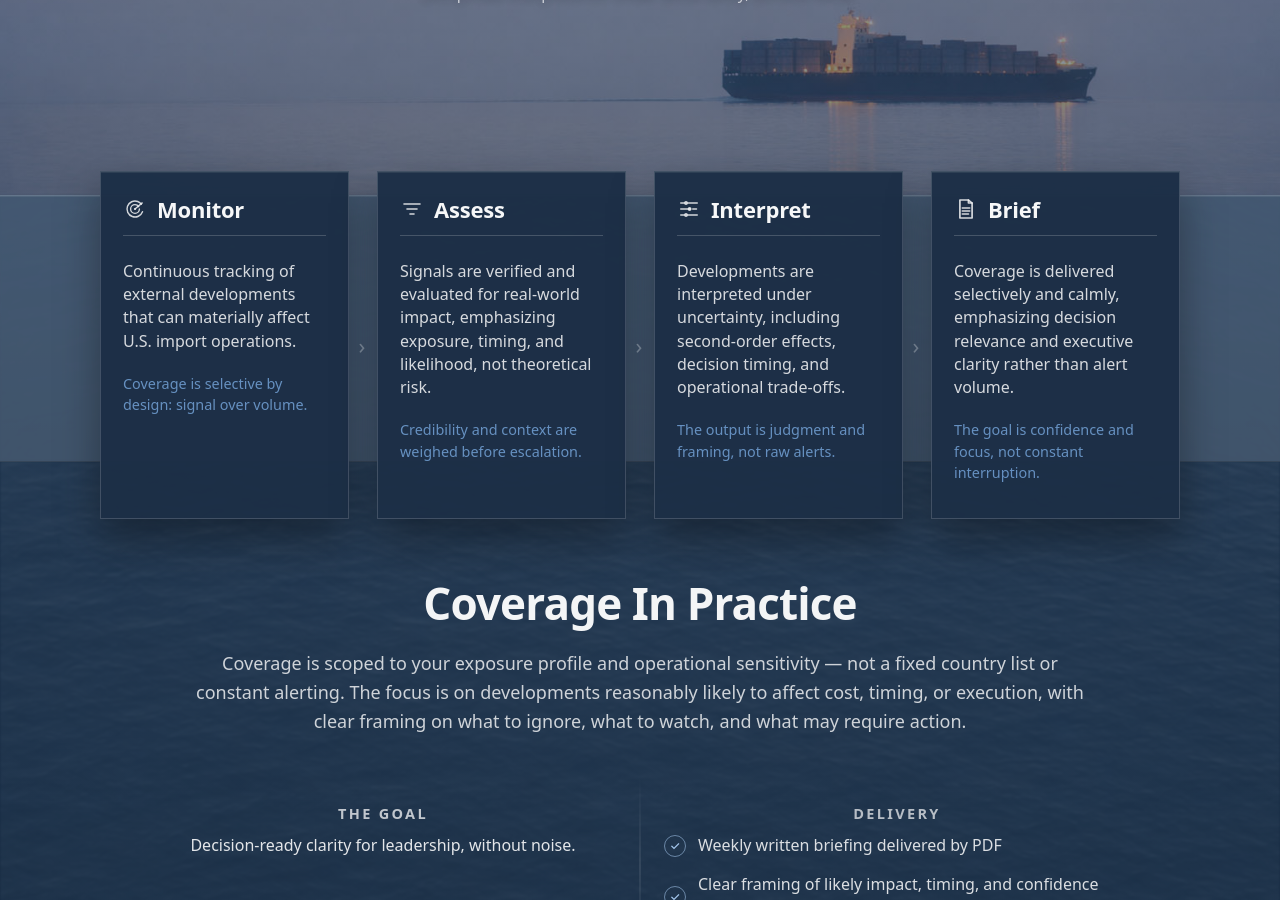
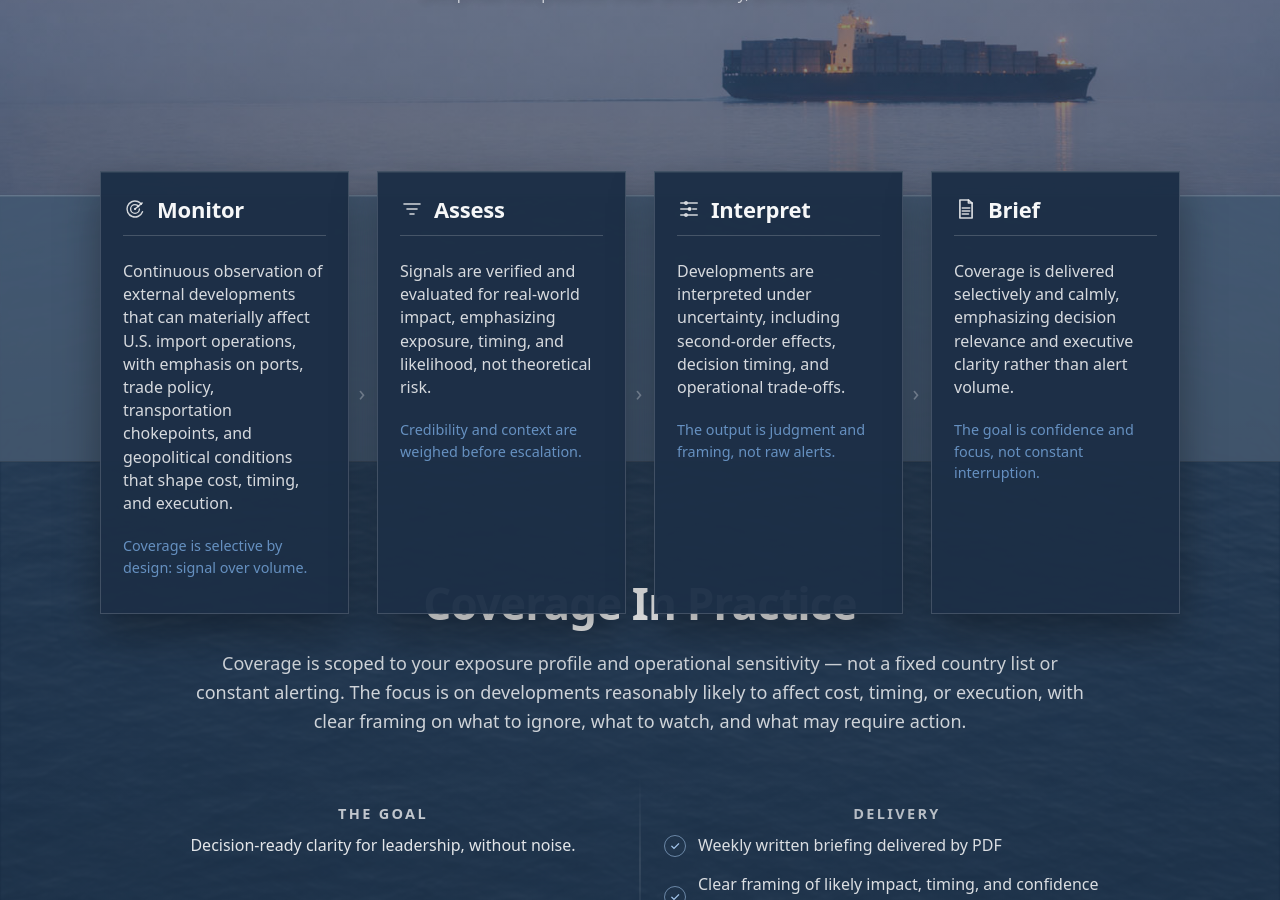
Before and after one commit to importrisk/import-risk-intelligence-site, a Jekyll site: the page built from method.html, in a window 1280 px wide and 900 px high, scrolled down 309 px. Built offline with Jekyll 4.4.1, drawn with Linux system fonts in a browser that asks for light colours.

Commit message:
Update method.html

```diff
--- a/method.html
+++ b/method.html
@@ -64,8 +64,7 @@ css: /method.css?v=100
             </header>
 
             <p class="mf-description">
-              Continuous tracking of external developments that can materially affect
-              U.S. import operations.
+              Continuous observation of external developments that can materially affect U.S. import operations, with emphasis on ports, trade policy, transportation chokepoints, and geopolitical conditions that shape cost, timing, and execution.
             </p>
 
             <p class="mf-subtle">
```
